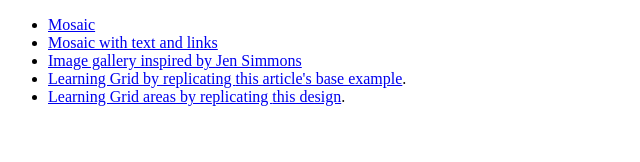
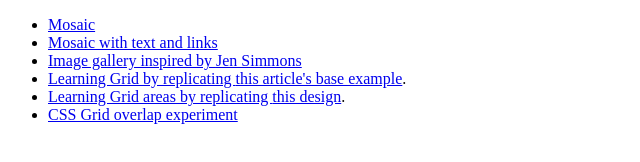
Before and after one commit to AlexMayol/css-grid-playground, a website: page src/index.html in a window 1280 px wide. Shown: the whole page, without its empty margins (0-640 px from the left). Drawn offline with Linux system fonts and the light colour scheme.

Commit message:
overlapping experiment

```diff
--- a/src/index.html
+++ b/src/index.html
@@ -36,6 +36,9 @@
         <a href="juice.html">Learning Grid areas by replicating
           <a href="https://dribbble.com/shots/4316958-Organic-Juicy-Co-Landing-Page" target="_blank">this design</a>.</a>
       </li>
+      <li>
+        <a href="juice.html">CSS Grid overlap experiment</a>
+      </li>
     </ul>
   </main>
   <footer>
```
